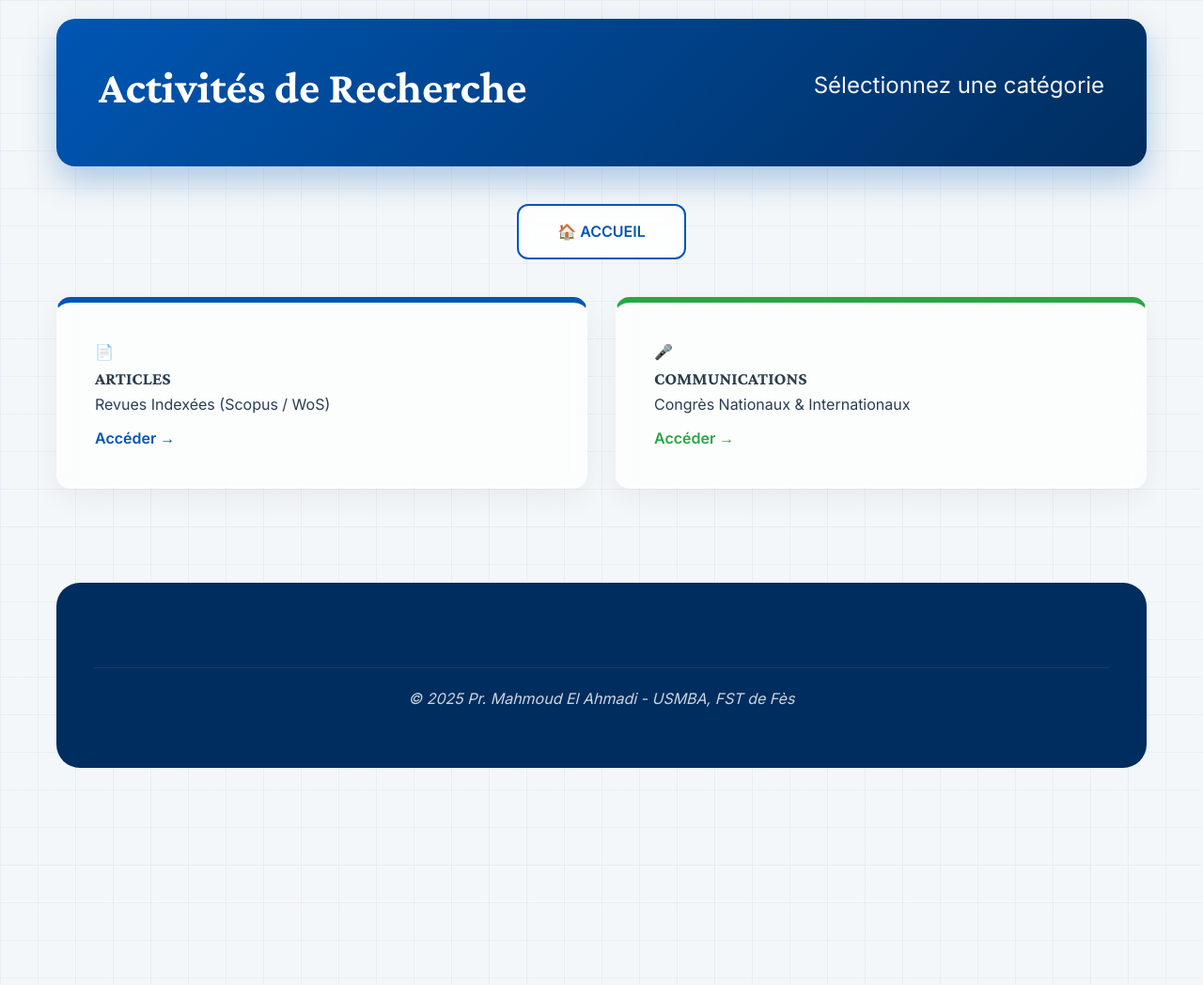
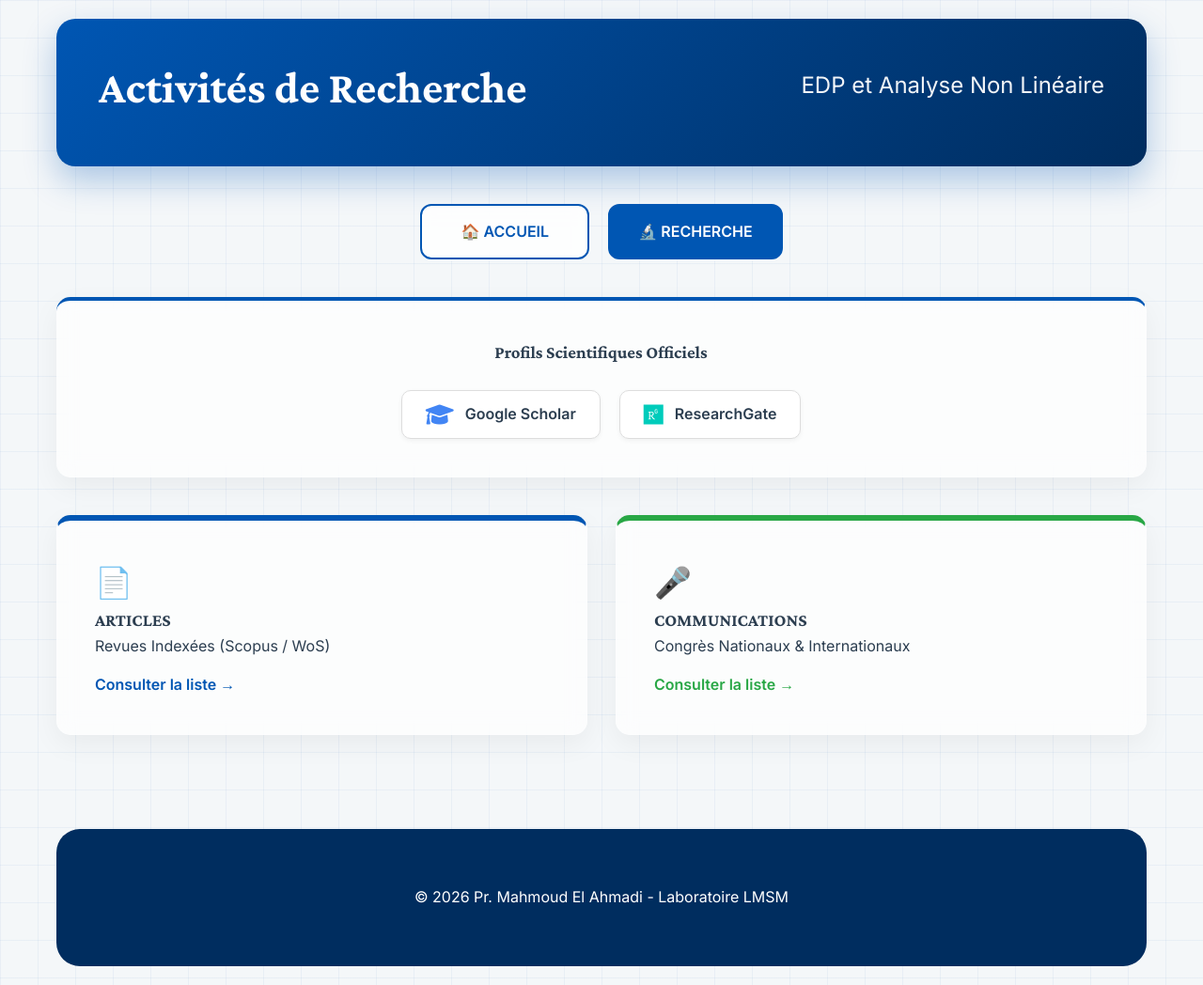
Before and after one commit to mahmoudmath/mahmoudmath.github.io, a Jekyll site: the page recherche.html, which Jekyll copies as it is, in a window 1280 px wide. Shown: the whole page at 94% size. Built offline with Jekyll 4.4.1, drawn with Linux system fonts in a browser that asks for light colours.

Commit message:
Update recherche.html

```diff
--- a/recherche.html
+++ b/recherche.html
@@ -4,42 +4,59 @@
     <meta charset="UTF-8">
     <meta name="viewport" content="width=device-width, initial-scale=1.0">
     <title>Recherche - Pr. Mahmoud El Ahmadi</title>
+    <link rel="stylesheet" href="https://cdnjs.cloudflare.com/ajax/libs/font-awesome/6.0.0/css/all.min.css">
+    <link href="https://unpkg.com/aos@2.3.1/dist/aos.css" rel="stylesheet">
     <link rel="stylesheet" href="style.css">
 </head>
 <body>
     <div class="container">
-        <header class="professor-header">
+        <header class="professor-header" data-aos="fade-down">
             <div class="professor-name">Activités de Recherche</div>
-            <div class="professor-title">Sélectionnez une catégorie</div>
+            <div class="professor-title">EDP et Analyse Non Linéaire</div>
         </header>
 
-        <nav class="academic-nav">
+        <nav class="academic-nav" data-aos="fade-up">
             <a href="index.html" class="nav-card">🏠 ACCUEIL</a>
+            <a href="recherche.html" class="nav-card active">🔬 RECHERCHE</a>
         </nav>
 
+        <!-- SECTION PROFILS SCIENTIFIQUES (VOS LIENS ICI) -->
+        <div class="presentation" data-aos="fade-up" style="text-align: center; border-left: none; border-top: 4px solid #0056b3;">
+            <h3>Profils Scientifiques Officiels</h3>
+            <div class="research-links">
+                <!-- METTEZ VOTRE LIEN GOOGLE SCHOLAR CI-DESSOUS -->
+                <a href="https://scholar.google.com/VOTRE_PROFIL" target="_blank" class="btn-scientific">
+                    <i class="fa-solid fa-graduation-cap" style="color: #4285F4; font-size: 1.5em;"></i> Google Scholar
+                </a>
+
+                <!-- METTEZ VOTRE LIEN RESEARCHGATE CI-DESSOUS -->
+                <a href="https://www.researchgate.net/profile/VOTRE_PROFIL" target="_blank" class="btn-scientific">
+                    <i class="fa-brands fa-researchgate" style="color: #00ccbb; font-size: 1.5em;"></i> ResearchGate
+                </a>
+            </div>
+        </div>
+
         <div class="resources-grid">
-            <!-- CASE 1 : ARTICLES -->
-            <a href="articles.html" class="resource-card" style="text-decoration: none; color: inherit; border-top-color: #0056b3;">
-                <span class="resource-icon">📄</span>
+            <a href="articles.html" class="resource-card" data-aos="zoom-in">
+                <span style="font-size: 2em;">📄</span>
                 <h3>ARTICLES</h3>
                 <p>Revues Indexées (Scopus / WoS)</p>
-                <span style="color: #0056b3; font-weight: bold; display: block; margin-top: 10px;">Accéder →</span>
+                <span style="color: #0056b3; font-weight: bold; display: block; margin-top: 15px;">Consulter la liste →</span>
             </a>
 
-            <!-- CASE 2 : COMMUNICATIONS -->
-            <a href="communications.html" class="resource-card" style="text-decoration: none; color: inherit; border-top-color: #28a745;">
-                <span class="resource-icon">🎤</span>
+            <a href="communications.html" class="resource-card" data-aos="zoom-in" data-aos-delay="200" style="border-top-color: #28a745;">
+                <span style="font-size: 2em;">🎤</span>
                 <h3>COMMUNICATIONS</h3>
                 <p>Congrès Nationaux & Internationaux</p>
-                <span style="color: #28a745; font-weight: bold; display: block; margin-top: 10px;">Accéder →</span>
+                <span style="color: #28a745; font-weight: bold; display: block; margin-top: 15px;">Consulter la liste →</span>
             </a>
         </div>
 
         <footer class="professor-footer">
-            <div class="signature">
-                <p>© 2025 Pr. Mahmoud El Ahmadi - USMBA, FST de Fès</p>
-            </div>
+            <p>© 2026 Pr. Mahmoud El Ahmadi - Laboratoire LMSM</p>
         </footer>
     </div>
+    <script src="https://unpkg.com/aos@2.3.1/dist/aos.js"></script>
+    <script>AOS.init();</script>
 </body>
 </html>
```
